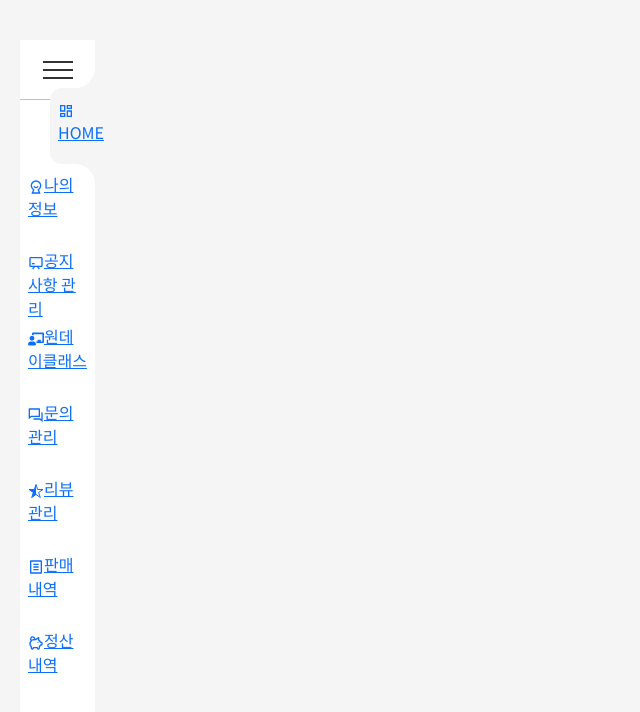
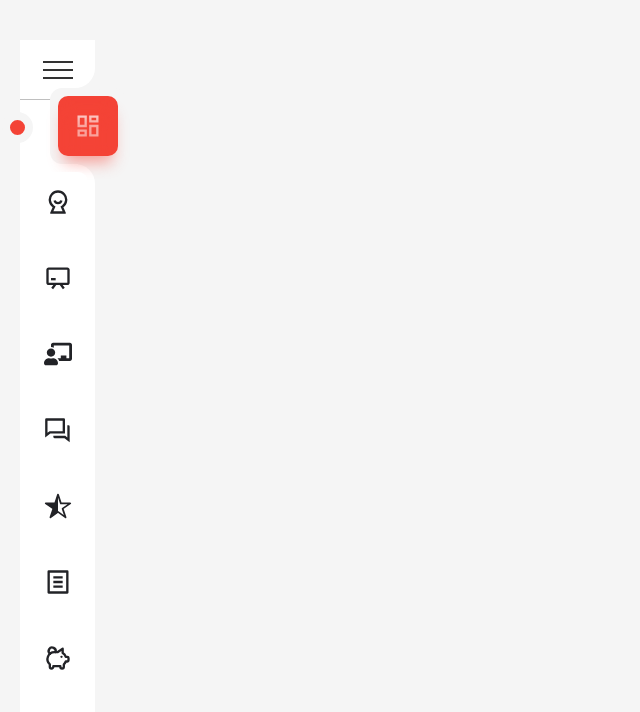
Before and after one commit to kimch321/project_admin, a React (Create React App) app: page /admin in a window 1280 px wide. Shown: the top 712 px of the page, without its empty margins (0-640 px from the left). Built offline with nearby package versions, Linux system fonts and the light colour scheme.

Commit message:
sidebar bootstrap 적용 완료
// 새로 고침시 초기화 되고 만다.
    const [activeLi, setActiveLi] = useState(0);

    url경로를 가져와서 해당 경로일때 active되게 하는 방법은 없을까?

```diff
--- a/src/pages/admin/component/SideNav.css
+++ b/src/pages/admin/component/SideNav.css
@@ -121,3 +121,81 @@
     right: 22px;
     transform: scale(1);
 }
+.sidebar_navigation ul li a
+{
+    position: relative;
+    display: flex;
+    justify-content: flex-start;
+    align-items: center;
+    width: 100%;
+    text-align: center;
+    text-decoration: none;
+    z-index: 100;
+}
+.sidebar_navigation ul li a .sidebar_icon
+{
+    position: relative;
+    display: block;
+    line-height: 40px;
+    font-size: 1.75em;
+    min-width: 60px;
+    height: 60px;
+    border-radius: 10px;
+    background: #fff;
+    color: #222327;
+    transition: 0.5s;
+    border: 6px solid transparent;
+}
+.sidebar_navigation ul li.sidebar_active a .sidebar_icon
+{
+    color: #fff;
+    background: var(--clr);
+}
+.sidebar_navigation ul li a .sidebar_icon::before
+{
+    content: '';
+    position: absolute;
+    top: 12px;
+    left: 0;
+    width: 100%;
+    height: 100%;
+    background: var(--clr);
+    filter: blur(8px);
+    opacity: 0;
+    transition: 0.5s;
+}
+.sidebar_navigation ul li.sidebar_active a .sidebar_icon::before
+{
+    opacity: 0.5;
+}
+.sidebar_navigation ul li a .sidebar_icon::after
+{
+    content: '';
+    position: absolute;
+    top: 10px;
+    width: 31px;
+    height: 31px;
+    background: var(--clr);
+    border: 8px solid var(--color-umbak);
+    left: -62px;
+    border-radius: 50%;
+}
+.sidebar_navigation ul li a .sidebar_text
+{
+
+    position: relative;
+    padding: 0 15px;
+    height: 60px;
+    color: #333;
+    display: flex;
+    align-items: center;
+    visibility: hidden;
+    opacity: 0;
+    transition: 0.1s;
+}
+.sidebar_navigation.sidebar_active ul li a .sidebar_text
+{
+    width: 100%;
+    visibility: visible;
+    opacity: 1;
+}
```
